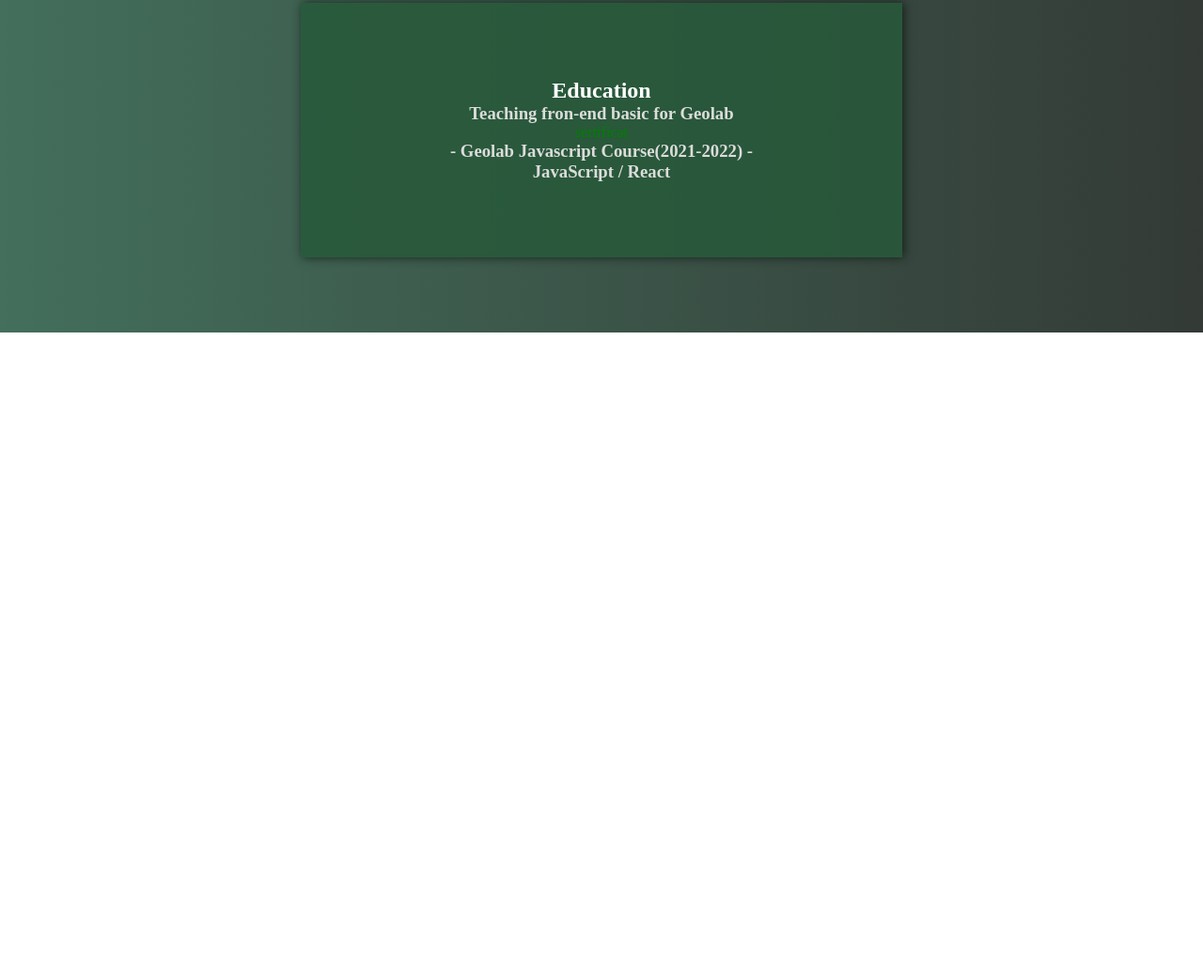
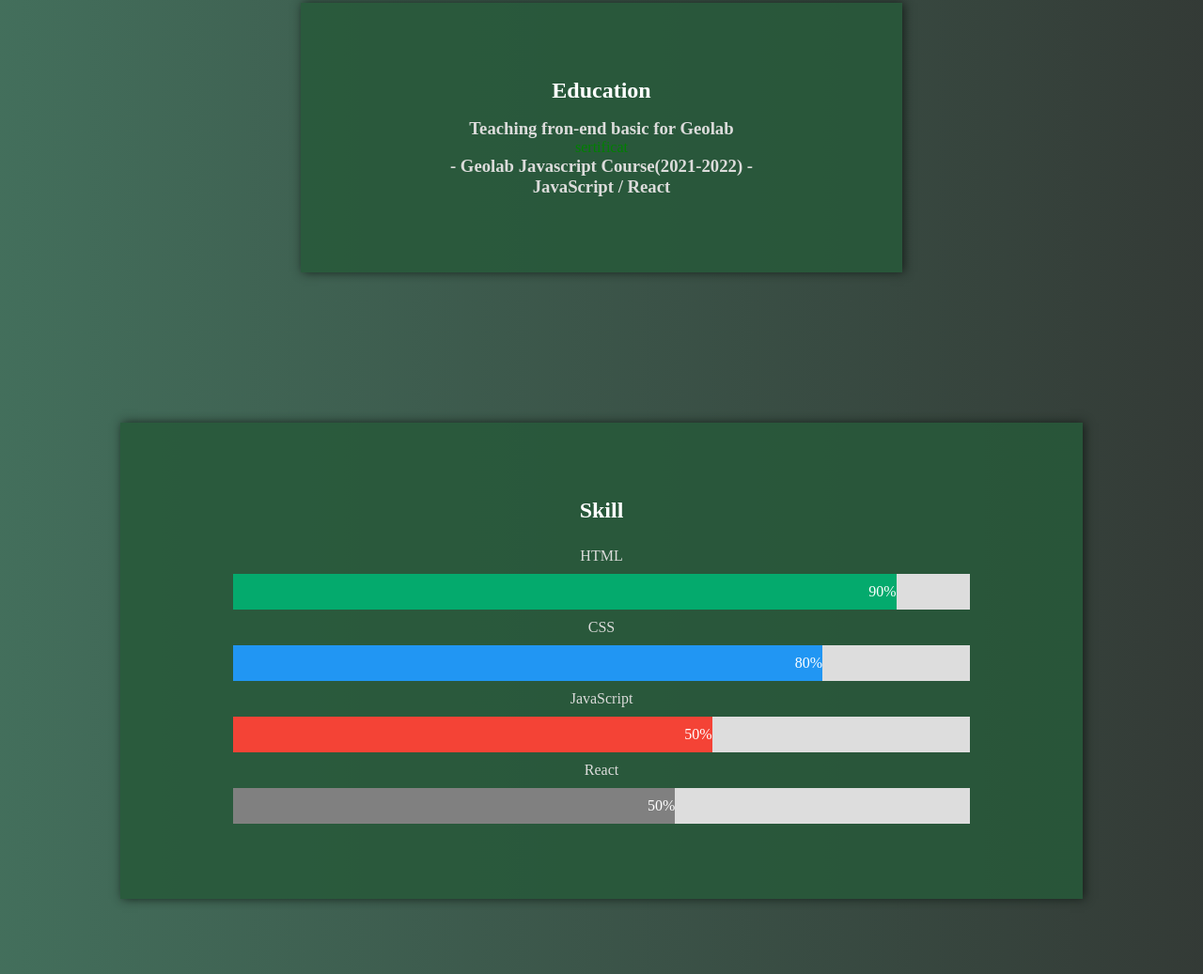
Before and after one commit to bob-justbob/CV, a plain HTML site: page index.html in a window 1280 px wide. Shown: the part 1070-2107 px from the top of the page at 94% size. Before the commit the page ends 1424 px from the top, so only its background shows below. Drawn offline with Linux system fonts and the light colour scheme; files that its build step writes are made by us from their sources.

Commit message:
added skills

```diff
--- a/css/style.css
+++ b/css/style.css
@@ -218,6 +218,9 @@ h3, p {
     background-color: rgba(39, 89, 58, 0.857);
 
 }
+.education h2 {
+    padding-bottom: 2vh;
+}
 
 
 @media (max-width: 1000px){
@@ -231,3 +234,51 @@ h3, p {
         width: 100%;
     }
 }
+
+
+/* skill */
+
+.skill {
+    width: 50%;
+    box-shadow: 2px 0 10px  rgba(18, 26, 21, 0.857);
+    padding: 10vh 15vh;
+    margin: 10vh 0;
+    background-color: rgba(39, 89, 58, 0.857);
+
+}
+
+.skill h2 {
+    padding-bottom: 2vh;
+}
+.skill p {
+    padding: 10px;
+}
+
+.container {
+    width: 100%;
+    background-color: #ddd;
+  }
+
+  .skills {
+    text-align: right;
+    padding-top: 10px;
+    padding-bottom: 10px;
+    color: white;
+  }
+
+  .html {width: 90%; background-color: #04AA6D;}
+  .css {width: 80%; background-color: #2196F3;}
+  .js {width: 65%; background-color: #f44336;}
+  .php {width: 60%; background-color: #808080;}
+
+@media (max-width: 1300px){
+    .skill {
+        width: 80%;
+    }
+}
+
+@media (max-width: 934px){
+    .skill {
+        width: 100%;
+    }
+}
--- a/index.html
+++ b/index.html
@@ -42,7 +42,7 @@
             <a href="https://drive.google.com/file/d/1iE394Da28TE6xV3YJ0RobhCVMT-_KId8/view?usp=sharing">sertificat</a>
             <h3>- Geolab Javascript Course(2021-2022) -JavaScript / React </h3>
         </div>
-        <!-- <div class="skill" id="skill">
+        <div class="skill" id="skill">
             <h2>Skill</h2>
             <p>HTML</p>
             <div class="container">
@@ -64,7 +64,7 @@
             <div class="skills php">50%</div>
             </div>
         </div>
-        <div class="languages" id="languages">
+        <!-- <div class="languages" id="languages">
             <h2>Languages</h2>
             <h3>- Georgian - native</h3>
             <h3>- English - C1</h3>
```
